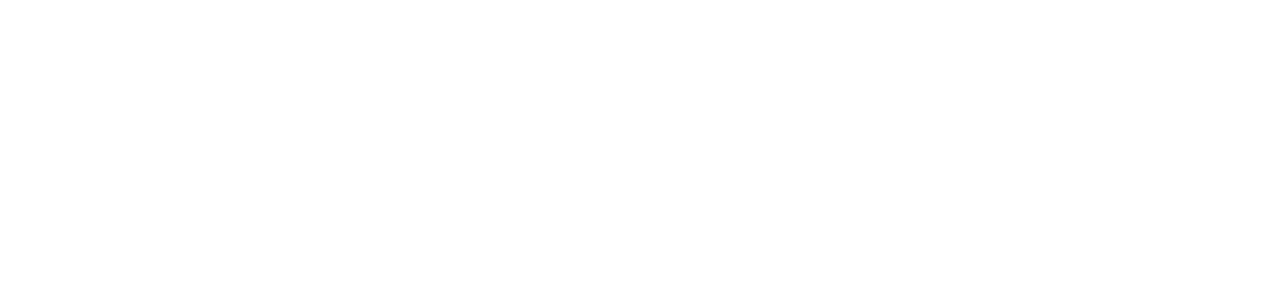
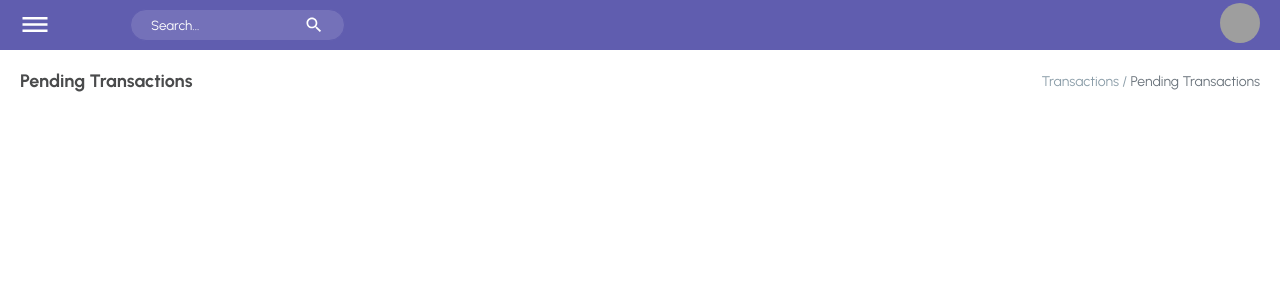
Before and after one commit to stivex001/MCD-Dashbord, a React (Create React App) app: page /transactions-pending in a window 1280 px wide. Before the commit this address had no page. Shown: the top 300 px of the page. Built offline with nearby package versions, Linux system fonts and the light colour scheme; grey boxes are pictures that could not be loaded.

Commit message:
feat:implementing pending transaction page

```diff
--- a/src/App.js
+++ b/src/App.js
@@ -1,7 +1,8 @@
 import { Route, Routes } from "react-router-dom";
-import styled from "styled-components";
+// import styled from "styled-components";
 import Home from "./pages/home/Home";
 import Login from "./pages/login/Login";
+import Pending from "./pages/transaction/Pending";
 import TransHistory from "./pages/transaction/TransHistory";
 
 // const Container = styled.div`
@@ -15,6 +16,7 @@
         <Route path="/login" element={<Login />} />
         <Route path="/" element={<Home />} />
         <Route path="/history" element={<TransHistory />} />
+        <Route path="/transactions-pending" element={<Pending />} />
       </Routes>
     </div>
   );
--- a/src/components/Linklist/data.js
+++ b/src/components/Linklist/data.js
@@ -7,7 +7,7 @@
   {
     id: 2,
     title: "Pending Transactions",
-    to: "/pending",
+    to: "/transactions-pending",
   },
   {
     id: 3,
--- /dev/null
+++ b/src/pages/transaction/Pending.jsx
@@ -0,0 +1,27 @@
+import Topbar from "../../components/Topbar/Topbar";
+import {
+  Container,
+  Desc,
+  DescP,
+  DescSpan,
+  H3,
+  Wrapper,
+} from "./pending.styles";
+
+const Pending = () => {
+  return (
+    <Container>
+      <Topbar />
+      <Wrapper>
+        <Desc>
+          <H3>Pending Transactions</H3>
+          <DescP>
+            Transactions / <DescSpan>Pending Transactions</DescSpan>
+          </DescP>
+        </Desc>
+      </Wrapper>
+    </Container>
+  );
+};
+
+export default Pending;
--- /dev/null
+++ b/src/pages/transaction/pending.styles.js
@@ -0,0 +1,26 @@
+import styled from "styled-components";
+import { mobile } from "../../responsive";
+
+export const Container = styled.div``;
+export const Wrapper = styled.div`
+padding: 20px;
+`;
+export const Desc = styled.div`
+  display: flex;
+  align-items: center;
+  justify-content: space-between;
+  margin-bottom: 20px;
+`;
+export const H3 = styled.h3`
+  font-size: 18px;
+  color: #4a4b4c;
+`;
+export const DescP = styled.p`
+  font-size: 14px;
+  color: #8c9ea9;
+  ${mobile({ display: "none" })};
+`;
+export const DescSpan = styled.span`
+  font-size: 14px;
+  color: #6c757d;
+`;
```
